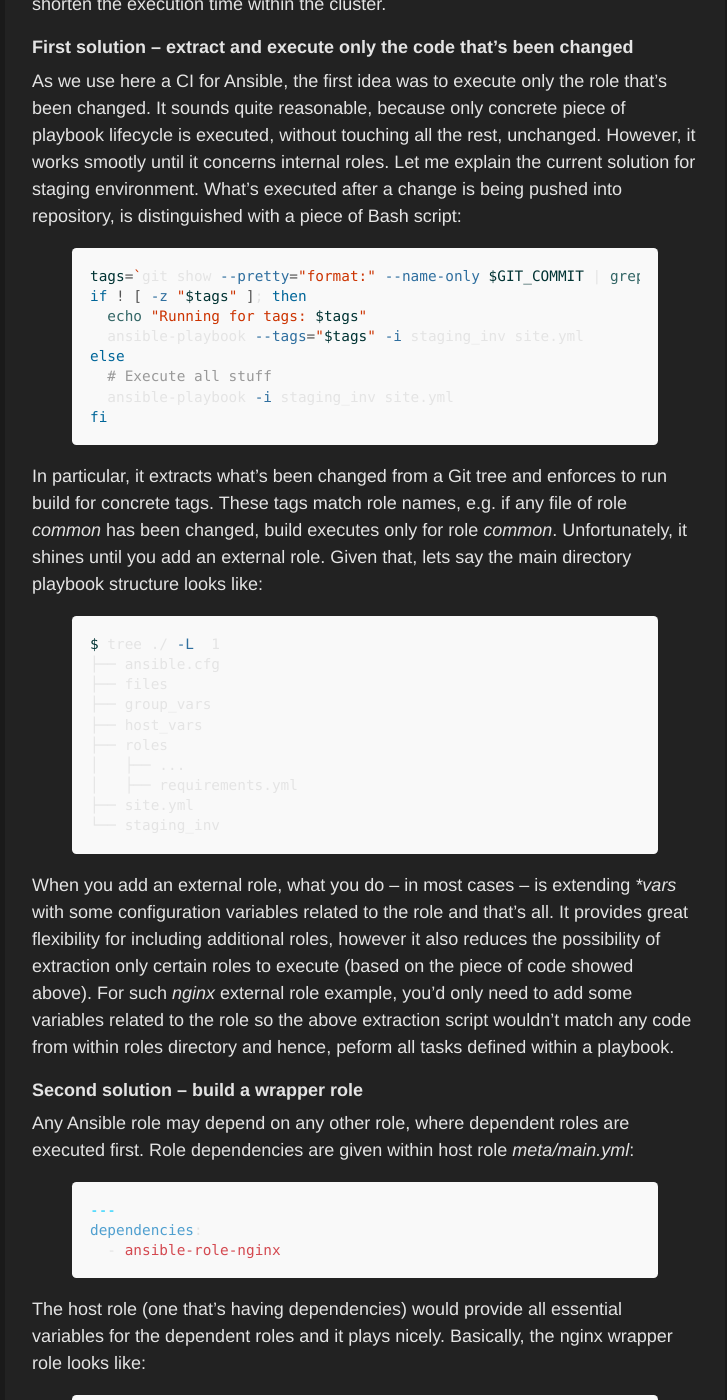
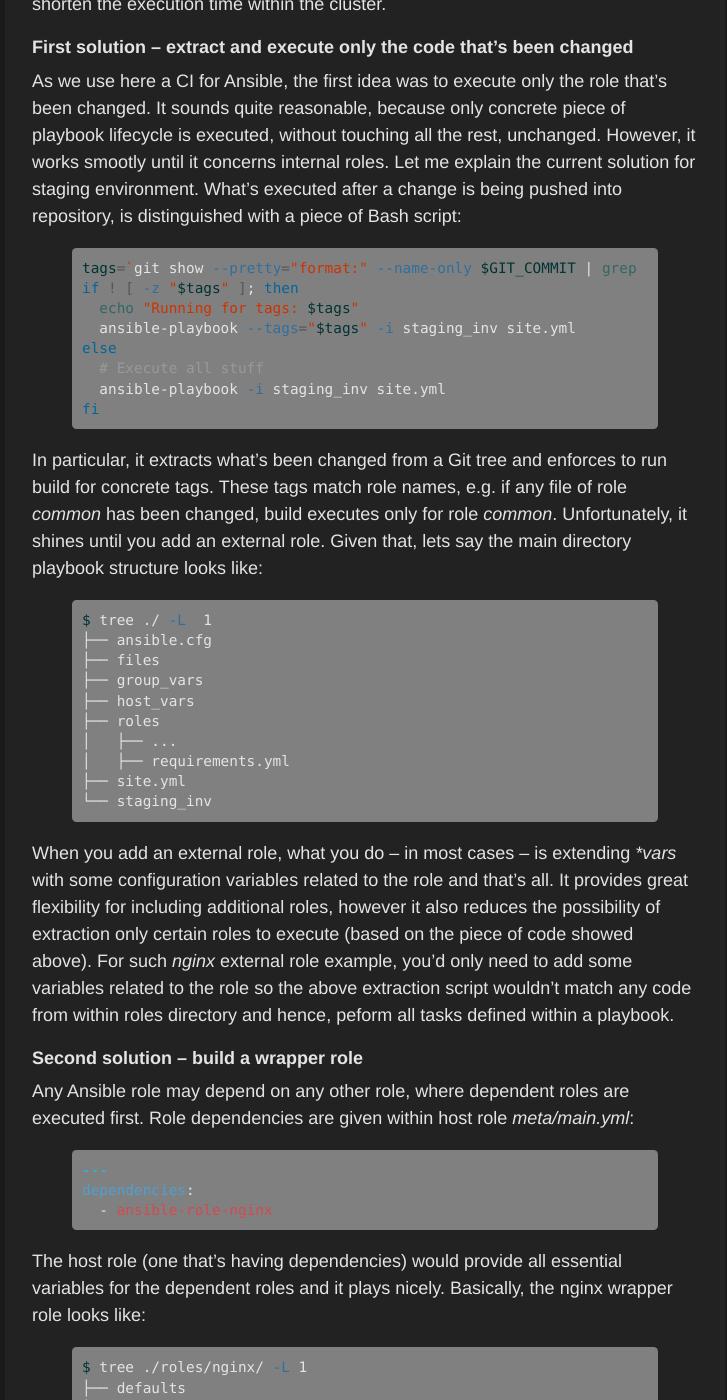
Before and after one commit to argonAUTHs/blog, a Jekyll site: the page built from index.html, in a window 1280 px wide and 1400 px high, scrolled down 12353 px. Shown: the whole window, without its empty margins (275-1002 px from the left). Built offline with Jekyll 4.4.1, drawn with Linux system fonts in a browser that asks for light colours; the list of posts is cut into pages by our own code.

Commit message:
CSS fixes

```diff
--- a/Gemfile
+++ b/Gemfile
@@ -7,3 +7,5 @@ gem "jekyll"
 gem "webrick", "~> 1.7", :group => :development
 
 gem "jekyll-paginate", "~> 1.1"
+
+gem 'stringex'
--- a/_sass/_code.scss
+++ b/_sass/_code.scss
@@ -11,8 +11,8 @@ pre {
 code {
   padding: .25em .5em;
   font-size: 85%;
-  color: #bf616a;
-  background-color: #f9f9f9;
+  color: #E4E4E4;
+  background-color: grey;
   border-radius: 3px;
 }
 
@@ -24,18 +24,20 @@ pre {
 pre code {
   padding: 0;
   font-size: 100%;
-  color: inherit;
-  background-color: transparent;
+  color: #E4E4E4;
+  background-color: grey;
+  display: block;
 }
 
 // Pygments via Jekyll
 .highlight {
-  padding: 1rem;
+  padding: 10px;
   margin-bottom: 1rem;
   font-size: .8rem;
   line-height: 1.4;
-  background-color: #f9f9f9;
   border-radius: .25rem;
+  color: #E4E4E4;
+  background-color: grey;
 
   pre {
     margin-bottom: 0;
--- a/_sass/_type.scss
+++ b/_sass/_type.scss
@@ -34,7 +34,7 @@ p {
 }
 
 strong {
-  color: #303030;
+  color: #E4E4E4;
 }
 
 ul, ol, dl {
```
Also changed, not shown: Gemfile.lock.
